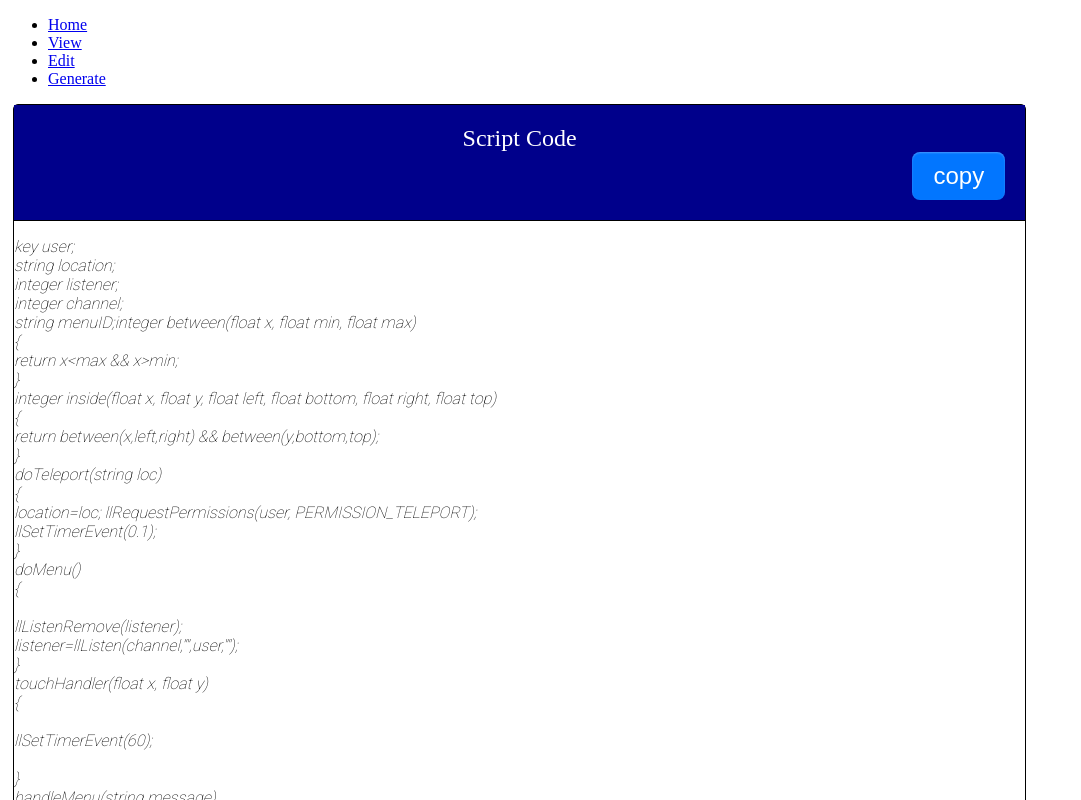
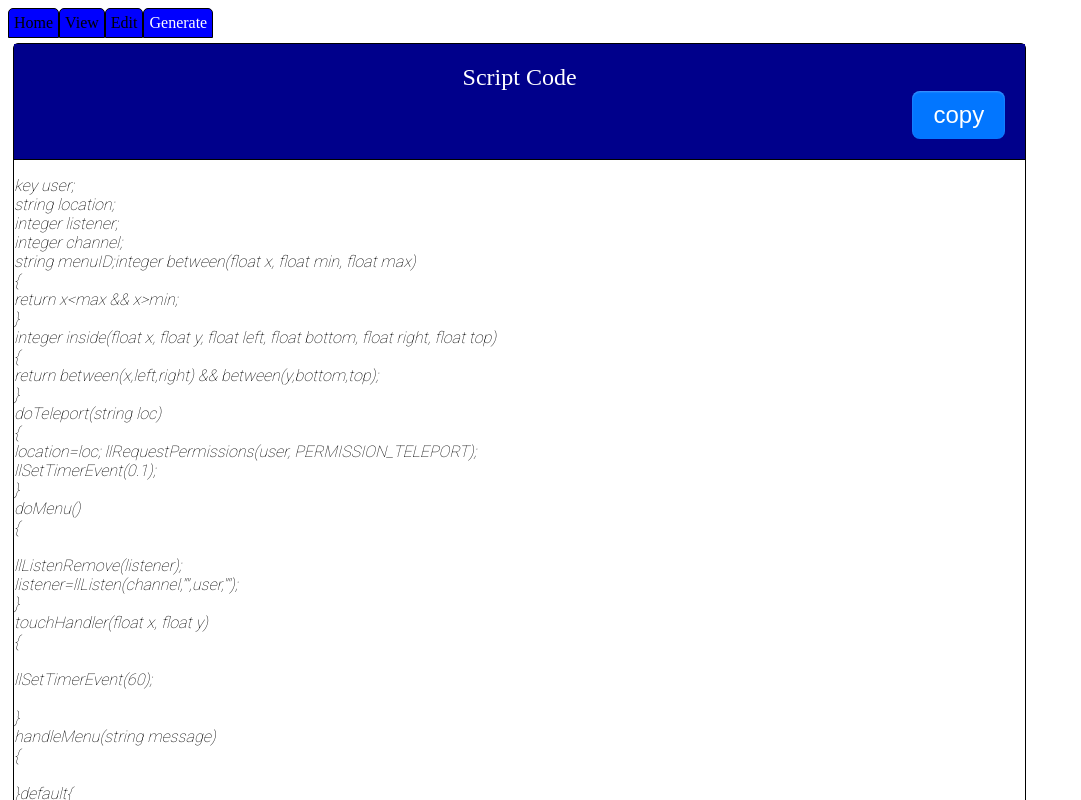
Before and after one commit to hannahellis4242/SecondLifeTeleportHUDGenerator, a React (Create React App) app in the folder my-app/: page /Generate in a window 1280 px wide. Shown: the top 800 px of the page, without its empty margins (0-1081 px from the left). Built offline with nearby package versions, Linux system fonts and the light colour scheme.

Commit message:
Sorting out navigation style

```diff
--- a/my-app/src/App.tsx
+++ b/my-app/src/App.tsx
@@ -1,19 +1,17 @@
 import React from "react";
 import FileIO from "./components/FileIO";
-import Output from "./components/Output";
+import Generate from "./components/Generate";
 import { BrowserRouter as Router, Routes, Route } from "react-router-dom";
-import Navigation from "./components/Navigation";
 import MenuView from "./components/MenuView";
 
 const App: React.FC = () => {
   return (
     <Router>
-      <Navigation />
       <Routes>
         <Route path="/" element={<FileIO />} />
         <Route path="/view" element={<MenuView />} />
         <Route path="/Edit" element={<div>TODO</div>} />
-        <Route path="/Generate" element={<Output />} />
+        <Route path="/Generate" element={<Generate />} />
       </Routes>
     </Router>
   );
--- a/my-app/src/components/FileIO.tsx
+++ b/my-app/src/components/FileIO.tsx
@@ -4,6 +4,7 @@ import { saveAs } from "file-saver";
 import { v4 } from "uuid";
 import classes from "./FileIO.module.css";
 import Menu from "../model/Menu";
+import Navigation from "./Navigation";
 
 const identifyMenu = (menu: Menu) => {
   if (!menu.id) {
@@ -50,6 +51,8 @@ const FileIO: React.FC = () => {
   };
   return (
     <section>
+      <Navigation active="Home" />
+      <main>
         <input
           ref={inputRef}
           type="file"
@@ -60,6 +63,7 @@ const FileIO: React.FC = () => {
         />
         <button onClick={loadConfigButton}>Load Config</button>
         <button onClick={saveConfig}>Save Config</button>
+      </main>
     </section>
   );
 };
--- a/my-app/src/components/Output.tsx
+++ b/my-app/src/components/Generate.tsx
@@ -1,9 +1,10 @@
 import React, { useContext, useEffect, useRef } from "react";
 import createScript from "../script/createScript";
 import { ModelContext } from "../store/ModelContext";
-import classes from "./Output.module.css";
+import classes from "./Generate.module.css";
+import Navigation from "./Navigation";
 
-const Output: React.FC = () => {
+const Generate: React.FC = () => {
   const modelContext = useContext(ModelContext);
   const output = useRef<HTMLParagraphElement>(null);
 
@@ -24,7 +25,9 @@ const Output: React.FC = () => {
     }
   };
   return (
-    <section className={classes.output}>
+    <section>
+      <Navigation active="Generate" />
+      <main className={classes.output}>
         <header className={classes.head}>
           <div>Script Code</div>
           <div className={classes.control}>
@@ -34,8 +37,9 @@ const Output: React.FC = () => {
           </div>
         </header>
         <p className={classes.output_text} ref={output}></p>
+      </main>
     </section>
   );
 };
 
-export default Output;
+export default Generate;
--- a/my-app/src/components/MenuView.tsx
+++ b/my-app/src/components/MenuView.tsx
@@ -1,10 +1,18 @@
 import React, { useContext } from "react";
 import MenuTag from "./MenuTag";
 import { ModelContext } from "../store/ModelContext";
+import Navigation from "./Navigation";
 
 const MenuView: React.FC = () => {
   const modelContext = useContext(ModelContext);
-  return <MenuTag value={modelContext.topMenu} />;
+  return (
+    <section>
+      <Navigation active="View" />
+      <main>
+        <MenuTag value={modelContext.topMenu} />
+      </main>
+    </section>
+  );
 };
 
 export default MenuView;
--- /dev/null
+++ b/my-app/src/components/Navigation.module.css
@@ -0,0 +1,31 @@
+.navigation {
+  padding: 0;
+}
+
+.navigation ul {
+  margin: 0;
+  padding: 0;
+}
+
+.navigation li {
+  background-color: blue;
+  border: solid 1px black;
+  border-top-left-radius: 5px;
+  border-top-right-radius: 5px;
+  padding: 5px;
+  display: inline-block;
+}
+
+.navigation li:hover {
+  background-color: darkblue;
+  color: white;
+}
+
+.navigation a {
+  color: inherit;
+  text-decoration: inherit;
+}
+
+.navigation li.active {
+  color: white;
+}
--- a/my-app/src/components/Navigation.tsx
+++ b/my-app/src/components/Navigation.tsx
@@ -1,20 +1,22 @@
 import React from "react";
 import { Link } from "react-router-dom";
+import Page from "../model/Page";
+import classes from "./Navigation.module.css";
 
-const Navigation: React.FC = () => {
+const Navigation: React.FC<{ active: Page }> = ({ active }) => {
   return (
-    <nav>
+    <nav className={classes.navigation}>
       <ul>
-        <li>
+        <li className={active === "Home" ? classes.active : ""}>
           <Link to="/">Home</Link>
         </li>
-        <li>
+        <li className={active === "View" ? classes.active : ""}>
           <Link to="/View">View</Link>
         </li>
-        <li>
+        <li className={active === "Edit" ? classes.active : ""}>
           <Link to="/Edit">Edit</Link>
         </li>
-        <li>
+        <li className={active === "Generate" ? classes.active : ""}>
           <Link to="/Generate">Generate</Link>
         </li>
       </ul>
--- /dev/null
+++ b/my-app/src/model/Page.ts
@@ -0,0 +1,3 @@
+type Page = "Home" | "View" | "Edit" | "Generate";
+
+export default Page;
```
Also changed, not shown: my-app/src/components/Generate.module.css (renamed from my-app/src/components/Output.module.css). Lines whose indentation alone changed are shown as unchanged.
